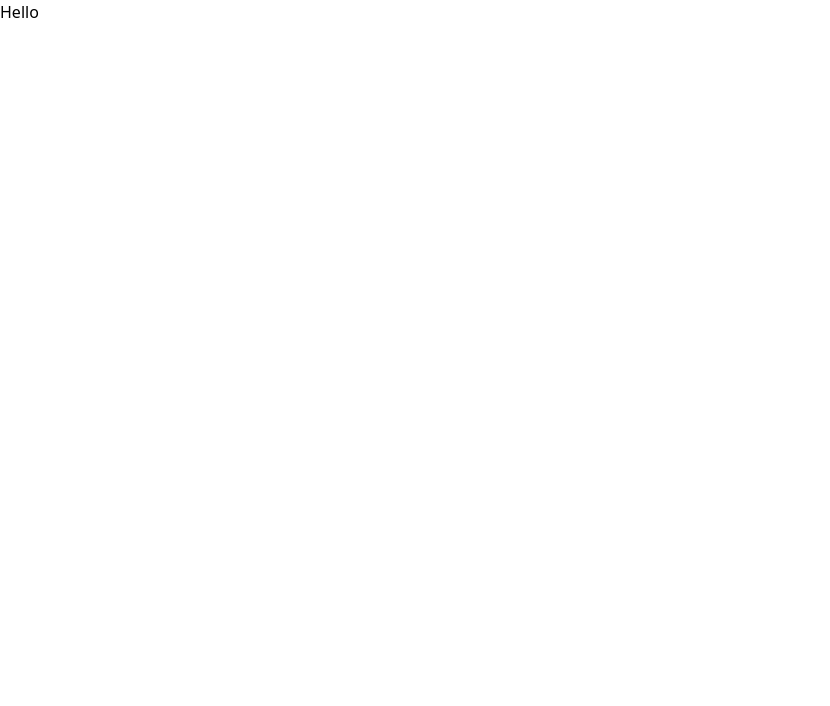
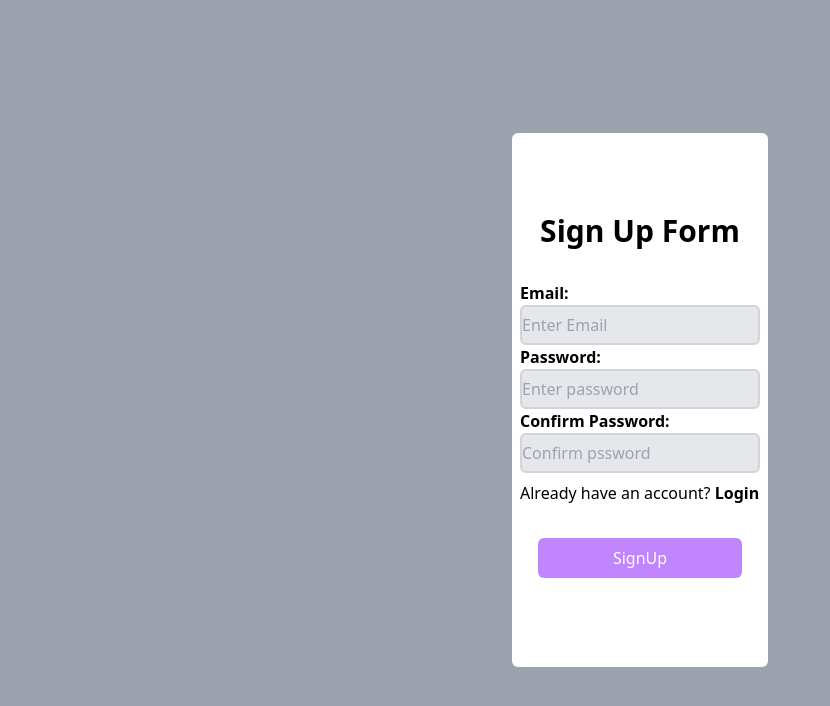
Before and after one commit to talha-dev-pro/HRM-FE, a React (Vite) app: page / in a window 1280 px wide. Shown: the top 706 px of the page, without its empty margins (0-830 px from the left). Built offline with nearby package versions, Linux system fonts and the light colour scheme.

Commit message:
designed login and sign up pages

```diff
--- a/src/App.jsx
+++ b/src/App.jsx
@@ -1,7 +1,24 @@
+import { useState } from "react";
+import Login from "./Login";
+import SignUp from "./SignUp";
+
 function App() {
+  const [login, setLogin] = useState(false);
+
+  const updateLogin = (e) => {
+    console.log(e);
+    setLogin(e);
+  };
+
   return (
     <>
-      <h1>Hello</h1>
+      <div className="w-screen h-screen">
+        {login ? (
+          <Login updateLogin={updateLogin} />
+        ) : (
+          <SignUp updateLogin={updateLogin} />
+        )}
+      </div>
     </>
   );
 }
--- /dev/null
+++ b/src/Login.jsx
@@ -0,0 +1,55 @@
+import PropTypes from "prop-types";
+
+const Login = ({ updateLogin }) => {
+  return (
+    <>
+      <div className=" w-full h-full bg-gray-400 flex items-center justify-center">
+        <div className="flex flex-col items-center justify-center h-2/5 w-1/5 bg-white rounded-md">
+          <div>
+            <h1 className="text-3xl font-bold py-2">{"Login Form"}</h1>
+          </div>
+          <form className="flex flex-col items-start justify-start px-2 py-2 w-full h-6/7">
+            <label className=" font-semibold">{"Email: "}</label>
+            <input
+              type="text"
+              className="w-full h-10 rounded-md border-2 border-gray-300 bg-gray-200"
+              required
+              placeholder="Enter Email"
+            />
+            <label className=" font-semibold">{"Password: "}</label>
+            <input
+              type="password"
+              className="w-full h-10 rounded-md border-2 border-gray-300 bg-gray-200 "
+              required
+              placeholder="Enter password"
+            />
+          </form>
+          <div className="flex justify-start flex-wrap w-full px-2 h-1/5">
+            <p>
+              {"Already have an account? "}
+              <span
+                className="font-semibold hover:underline hover:text-purple-400 cursor-pointer"
+                onClick={() => {
+                  updateLogin(false);
+                }}
+              >
+                {"SignUp"}
+              </span>
+            </p>
+          </div>
+          <div className="w-full h-1/5 flex items-end justify-center py-2 ">
+            <button className=" bg-purple-400 rounded-md px-2 py-2 w-4/5 text-white">
+              {"Login"}
+            </button>
+          </div>
+        </div>
+      </div>
+    </>
+  );
+};
+
+Login.propTypes = {
+  updateLogin: PropTypes.func,
+};
+
+export default Login;
--- /dev/null
+++ b/src/SignUp.jsx
@@ -0,0 +1,62 @@
+import PropTypes from "prop-types";
+
+const SignUp = ({ updateLogin }) => {
+  return (
+    <>
+      <div className=" w-full h-full bg-gray-400 flex items-center justify-center">
+        <div className="flex flex-col items-center justify-center h-2/3 w-1/5 bg-white rounded-md">
+          <div>
+            <h1 className="text-3xl font-bold py-6">{"Sign Up Form"}</h1>
+          </div>
+          <form className="flex flex-col items-start justify-start px-2 py-2 w-full h-6/7">
+            <label className=" font-semibold">{"Email: "}</label>
+            <input
+              type="text"
+              className="w-full h-10 rounded-md border-2 border-gray-300 bg-gray-200"
+              required
+              placeholder="Enter Email"
+            />
+            <label className=" font-semibold">{"Password: "}</label>
+            <input
+              type="password"
+              className="w-full h-10 rounded-md border-2 border-gray-300 bg-gray-200 "
+              required
+              placeholder="Enter password"
+            />
+            <label className=" font-semibold">{"Confirm Password: "}</label>
+            <input
+              type="password"
+              className="w-full h-10 rounded-md border-2 border-gray-300 bg-gray-200"
+              required
+              placeholder="Confirm pssword"
+            />
+          </form>
+          <div className="flex justify-start flex-wrap w-full px-2">
+            <p>
+              {"Already have an account? "}
+              <span
+                className="font-semibold hover:underline hover:text-purple-400 cursor-pointer"
+                onClick={() => {
+                  updateLogin(true);
+                }}
+              >
+                {"Login"}
+              </span>
+            </p>
+          </div>
+          <div className="w-full h-1/5 flex items-center justify-center">
+            <button className=" bg-purple-400 rounded-md px-4 py-2 w-4/5 text-white">
+              {"SignUp"}
+            </button>
+          </div>
+        </div>
+      </div>
+    </>
+  );
+};
+
+SignUp.propTypes = {
+  updateLogin: PropTypes.func,
+};
+
+export default SignUp;
```
